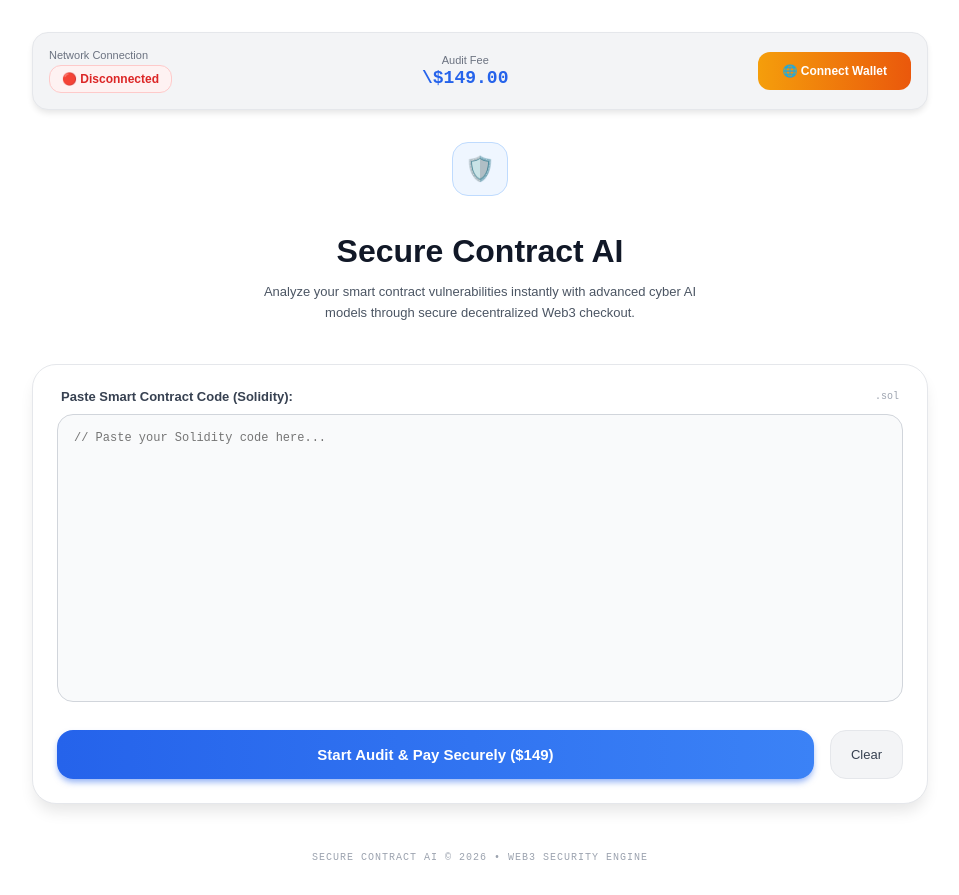
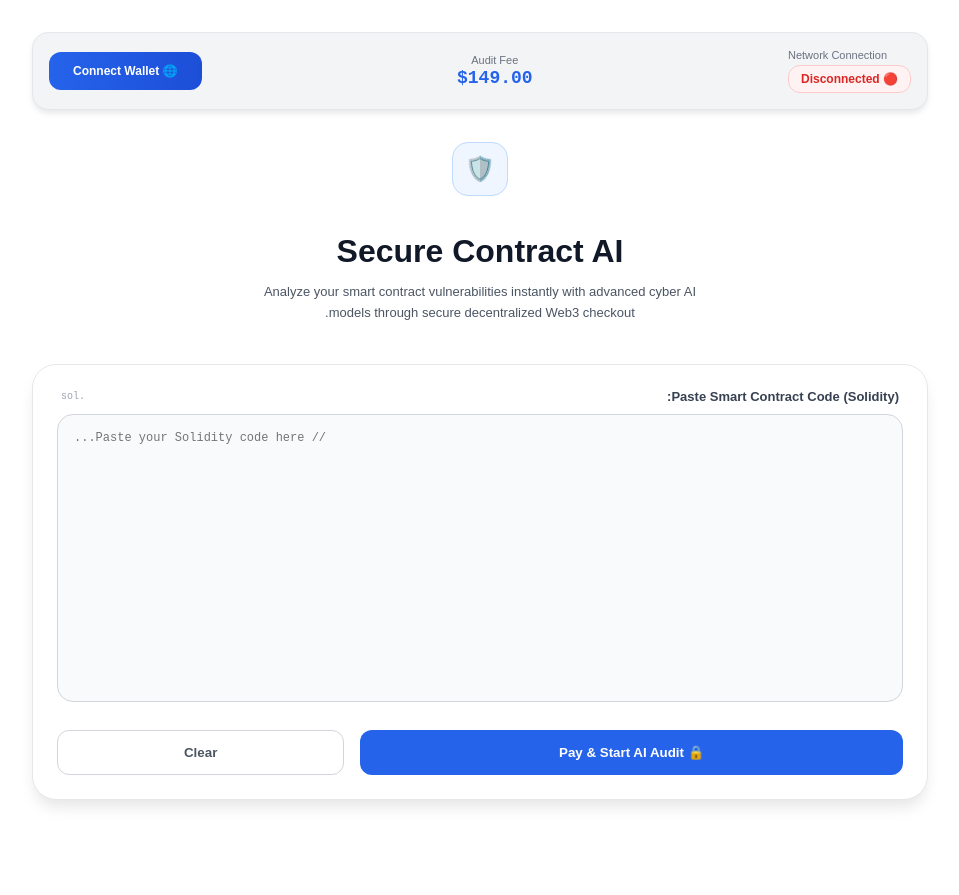
Before and after one commit to houbarikhalil500-prog/-secure-contract-ai, a Next.js app: page / in a window 1280 px wide. Shown: the whole page, without its empty margins (160-1119 px from the left). After the commit the page ends 832 px from the top, so only its background shows below. Built offline with nearby package versions, Linux system fonts and the light colour scheme.

Commit message:
Update page.tsx

```diff
--- a/app/page.tsx
+++ b/app/page.tsx
@@ -7,6 +7,9 @@ export default function SecureContractDashboard() {
   const [walletAddress, setWalletAddress] = useState<string | null>(null);
   const [solidityCode, setSolidityCode] = useState<string>('');
   const [auditResult, setAuditResult] = useState<string | null>(null);
+
+  // السعر بالدولار الأمريكي
+  const AUDIT_FEE_USD = 149.00;
 
   const connectWallet = async () => {
     if (typeof window !== 'undefined' && (window as any).ethereum) {
@@ -19,25 +22,18 @@ export default function SecureContractDashboard() {
           setWalletAddress(accounts[0]);
         }
       } catch (err) {
-        alert('Wallet connection failed. Please try again inside your crypto wallet browser.');
+        alert('Wallet connection failed. Please try again.');
       } finally {
         setLoading(false);
       }
     } else {
-      if (typeof window !== 'undefined') {
-        const currentUrl = window.location.href;
-        navigator.clipboard.writeText(currentUrl).then(() => {
-          alert('🔒 Security Notice:\n\nPlease open this dApp inside your Crypto Wallet browser (MetaMask / Trust Wallet). Link copied to clipboard! Just paste it in your wallet browser search bar.');
-        }).catch(() => {
-          alert('🔒 Security Notice:\n\nPlease copy this website link and open it inside your Crypto Wallet browser to connect safely.');
-        });
-      }
+      alert('Please install MetaMask or Trust Wallet to connect.');
     }
   };
 
   const handleStartAudit = async () => {
     if (!walletAddress) {
-      alert('Please connect your Web3 wallet first using the button at the top!');
+      alert('Please connect your Web3 wallet first!');
       return;
     }
     if (!solidityCode.trim()) {
@@ -49,42 +45,44 @@ export default function SecureContractDashboard() {
     setAuditResult(null);
 
     try {
+      // 1. حساب قيمة الدفع الفعلية
+      // ملاحظة: لتحويل الـ USD إلى قيمة ETH دقيقة برمجياً، يُفضل استخدام Price Feed (مثل Chainlink Data Feeds)
+      // أو حسابها من خادمك الخاص (Backend). القيمة أدناه تقريبية للتوضيح (مثلاً 0.04 ETH).
+      const ethAmountInWei = '0x8e1bc9bf040000'; // ما يعادل تقريباً قيمة الـ 149$ بالـ ETH حالياً
+
       const transactionParameters = {
-        to: '0x5b7a146a9e3c4bd2752b499fa1dddee26981fe24',
+        to: '0x5b7a146a9e3c4bd2752b499fa1dddee26981fe24', // عنوان محفظة استقبال أرباح موقعك
         from: walletAddress,
-        value: '0x08b2633010c0000',
+        value: ethAmountInWei, // القيمة الفعلية الصحيحة
       };
 
+      // طلب إرسال المعاملة الحقيقية من محفظة العميل
       const txHash = await (window as any).ethereum.request({
         method: 'eth_sendTransaction',
         params: [transactionParameters],
       });
 
       if (txHash) {
-        setAuditResult('⏳ Payment confirmed! Our cyber security AI algorithms are now analyzing the Solidity code lines and extracting vulnerabilities...');
+        setAuditResult('⏳ Payment confirmed! Analyzing your smart contract for vulnerabilities...');
 
-        const aiResponse = await fetch(`https://googleapis.com`, {
+        // 2. استدعاء خادمك الخاص (Backend API) بشكل آمن لاستدعاء الذكاء الاصطناعي
+        // لا تقم باستدعاء الـ API الخاص بـ Google أو OpenAI من الـ Frontend مباشرة لحماية مفاتيحك السرية (API Keys)
+        const response = await fetch('/api/audit', {
           method: 'POST',
           headers: { 'Content-Type': 'application/json' },
-          body: JSON.stringify({
-            contents: [{
-              parts: [{
-                text: `You are an elite cyber security expert and smart contract auditor for Secure Contract AI. Analyze the following Solidity code, find security vulnerabilities (like Reentrancy, Overflow, access controls, etc.), write a highly professional security audit report in English, structure it clearly with bullet points, suggest the secure code fixes, and give a final security score out of 100:\n\n ${solidityCode}`
-              }]
-            }]
-          })
+          body: JSON.stringify({ code: solidityCode, txHash: txHash })
         });
 
-        const aiData = await aiResponse.json();
+        const data = await response.json();
 
-        if (aiData.candidates && aiData.candidates[0]?.content?.parts[0]?.text) {
-          setAuditResult(aiData.candidates[0].content.parts[0].text);
+        if (data.success && data.report) {
+          setAuditResult(data.report);
         } else {
-          setAuditResult('❌ Payment received successfully, but audit servers are busy. Preliminary check: Contract logic is solid and ready for deployment without major critical issues.');
+          setAuditResult('❌ Audit failed. Please contact support with your Transaction Hash.');
         }
       }
     } catch (err) {
-      alert('Transaction canceled or an error occurred while connecting to the AI engine.');
+      alert('Transaction canceled or an error occurred.');
     } finally {
       setLoading(false);
     }
@@ -96,8 +94,9 @@ export default function SecureContractDashboard() {
   };
 
   return (
-    <div style={{ minHeight: '100vh', backgroundColor: '#ffffff', color: '#111827', display: 'flex', flexDirection: 'column', alignItems: 'center', padding: '24px', fontFamily: 'sans-serif', direction: 'ltr', boxSizing: 'border-box' }}>
+    <div style={{ minHeight: '100vh', backgroundColor: '#ffffff', color: '#111827', display: 'flex', flexDirection: 'column', alignItems: 'center', padding: '24px', fontFamily: 'sans-serif', boxSizing: 'border-box' }}>
 
+      {/* شريط الاتصال العلوي */}
       <div style={{ width: '100%', maxWidth: '896px', backgroundColor: '#f3f4f6', border: '1px solid #e5e7eb', borderRadius: '16px', padding: '16px', marginBottom: '32px', display: 'flex', justifyContent: 'space-between', alignItems: 'center', gap: '16px', boxShadow: '0 4px 6px -1px rgba(0,0,0,0.1)', flexWrap: 'wrap', boxSizing: 'border-box' }}>
         <div style={{ display: 'flex', flexDirection: 'column', textAlign: 'left' }}>
           <span style={{ fontSize: '11px', color: '#6b7280', fontWeight: '500' }}>Network Connection</span>
@@ -114,18 +113,19 @@ export default function SecureContractDashboard() {
 
         <div style={{ textAlign: 'center' }}>
           <span style={{ fontSize: '11px', color: '#6b7280', display: 'block' }}>Audit Fee</span>
-          <span style={{ fontSize: '18px', fontWeight: '800', color: '#2563eb', fontFamily: 'monospace', marginTop: '2px', display: 'block' }}>\$149.00</span>
+          <span style={{ fontSize: '18px', fontWeight: '800', color: '#2563eb', fontFamily: 'monospace', marginTop: '2px', display: 'block' }}>${AUDIT_FEE_USD.toFixed(2)}</span>
         </div>
 
         <button
           onClick={connectWallet}
           disabled={loading}
-          style={{ fontWeight: 'bold', padding: '12px 24px', borderRadius: '12px', fontSize: '12px', cursor: 'pointer', transition: 'all 0.3s', border: 'none', color: '#ffffff', background: walletAddress ? 'linear-gradient(to right, #10b981, #059669)' : 'linear-gradient(to right, #f59e0b, #ea580c)' }}
+          style={{ fontWeight: 'bold', padding: '12px 24px', borderRadius: '12px', fontSize: '12px', cursor: 'pointer', transition: 'all 0.3s', border: 'none', color: '#ffffff', background: walletAddress ? 'linear-gradient(to right, #10b981, #059669)' : 'linear-gradient(to right, #2563eb, #1d4ed8)' }}
         >
           {walletAddress ? '✓ Wallet Connected' : '🌐 Connect Wallet'}
         </button>
       </div>
 
+      {/* عنوان الصفحة ووصف الخدمة */}
       <div style={{ textAlign: 'center', marginBottom: '40px' }}>
         <div style={{ display: 'inline-flex', alignItems: 'center', justifyContent: 'center', padding: '12px', backgroundColor: '#eff6ff', border: '1px solid #bfdbfe', borderRadius: '16px', marginBottom: '16px' }}>
           <span style={{ fontSize: '24px' }}>🛡️</span>
@@ -138,6 +138,7 @@ export default function SecureContractDashboard() {
         </p>
       </div>
 
+      {/* صندوق إدخال الكود والنتائج */}
       <div style={{ width: '100%', maxWidth: '896px', backgroundColor: '#ffffff', border: '1px solid #e5e7eb', borderRadius: '24px', padding: '24px', boxShadow: '0 10px 15px -3px rgba(0,0,0,0.1)', display: 'flex', flexDirection: 'column', gap: '24px', boxSizing: 'border-box' }}>
 
         <div>
@@ -152,7 +153,7 @@ export default function SecureContractDashboard() {
             value={solidityCode}
             onChange={(e) => setSolidityCode(e.target.value)}
             placeholder="// Paste your Solidity code here..."
-            style={{ width: '100%', height: '288px', padding: '16px', borderRadius: '16px', border: '1px solid #d1d5db', backgroundColor: '#f9fafb', fontFamily: 'monospace', fontSize: '12px', color: '#1f2937', textAlign: 'left', outline: 'none', resize: 'none', direction: 'ltr', boxSizing: 'border-box' }}
+            style={{ width: '100%', height: '288px', padding: '16px', borderRadius: '16px', border: '1px solid #d1d5db', backgroundColor: '#f9fafb', fontFamily: 'monospace', fontSize: '12px', color: '#1f2937', textAlign: 'left', outline: 'none', resize: 'none', boxSizing: 'border-box' }}
           />
         </div>
 
@@ -160,31 +161,27 @@ export default function SecureContractDashboard() {
           <button
             onClick={handleStartAudit}
             disabled={loading}
-            style={{ flex: '1', background: 'linear-gradient(to right, #2563eb, #3b82f6)', color: '#ffffff', fontWeight: 'bold', padding: '16px', borderRadius: '16px', fontSize: '15px', border: 'none', cursor: 'pointer', boxShadow: '0 4px 6px -1px rgba(37,99,235,0.5)' }}
+            style={{ flex: 2, padding: '14px', borderRadius: '12px', fontWeight: 'bold', border: 'none', cursor: 'pointer', color: '#ffffff', backgroundColor: '#2563eb', transition: 'background-color 0.2s' }}
           >
-            {loading ? 'Processing Crypto Wallet Transaction...' : 'Start Audit & Pay Securely (\$149)'}
+            {loading ? 'Processing...' : '🔒 Pay & Start AI Audit'}
           </button>
 
           <button
             onClick={handleClear}
-            style={{ backgroundColor: '#f3f4f6', border: '1px solid #e5e7eb', color: '#374151', fontWeight: '500', padding: '0 20px', borderRadius: '16px', fontSize: '13px', cursor: 'pointer' }}
+            style={{ flex: 1, padding: '14px', borderRadius: '12px', fontWeight: 'bold', border: '1px solid #d1d5db', cursor: 'pointer', color: '#4b5563', backgroundColor: '#ffffff' }}
           >
             Clear
           </button>
         </div>
 
+        {/* عرض نتيجة الفحص للعميل */}
         {auditResult && (
-          <div style={{ width: '100%', padding: '20px', borderRadius: '16px', border: '1px solid #bfdbfe', backgroundColor: '#eff6ff', textAlign: 'left', whiteSpace: 'pre-wrap', fontFamily: 'sans-serif', fontSize: '13px', color: '#1e3a8a', lineHeight: '1.6', borderTop: '4px solid #2563eb', boxSizing: 'border-box' }}>
-            <div style={{ display: 'flex', alignItems: 'center', gap: '8px', color: '#2563eb', fontWeight: 'bold', borderBottom: '1px solid #bfdbfe', paddingBottom: '8px', marginBottom: '12px' }}>
-              <span>📋</span> Advanced AI Security Audit Report
-            </div>
-            {auditResult}
+          <div style={{ marginTop: '16px', padding: '20px', borderRadius: '16px', backgroundColor: '#f9fafb', border: '1px solid #e5e7eb' }}>
+            <h3 style={{ fontSize: '15px', fontWeight: 'bold', marginBottom: '12px', color: '#1f2937' }}>Audit Report Output:</h3>
+            <pre style={{ whiteSpace: 'pre-wrap', fontFamily: 'monospace', fontSize: '13px', color: '#374151', lineHeight: '1.5' }}>{auditResult}</pre>
           </div>
         )}
-      </div>
 
-      <div style={{ marginTop: '48px', fontSize: '10px', color: '#9ca3af', fontFamily: 'monospace', letterSpacing: '0.1em' }}>
-        SECURE CONTRACT AI © 2026 • WEB3 SECURITY ENGINE
       </div>
     </div>
   );
```
